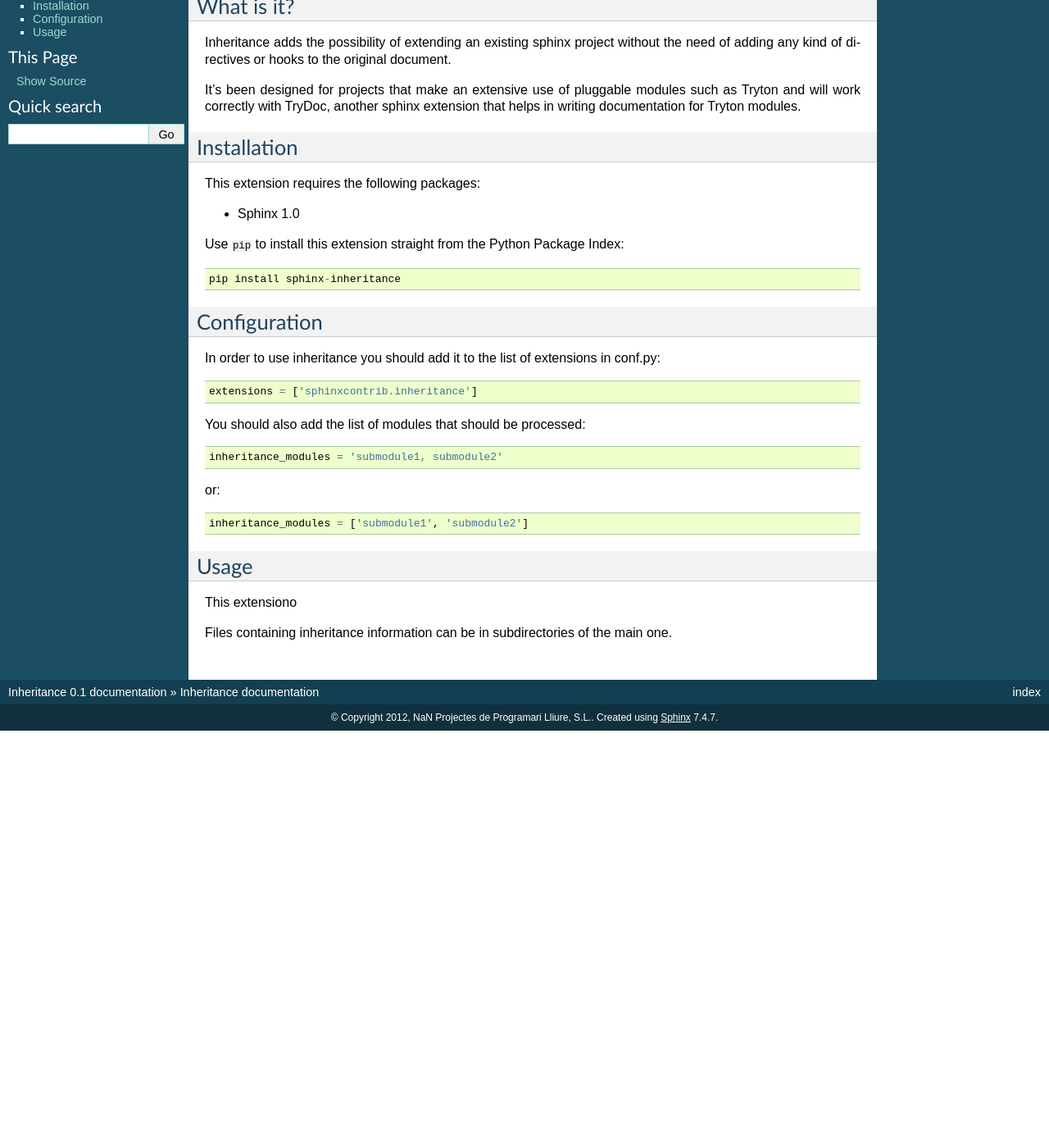
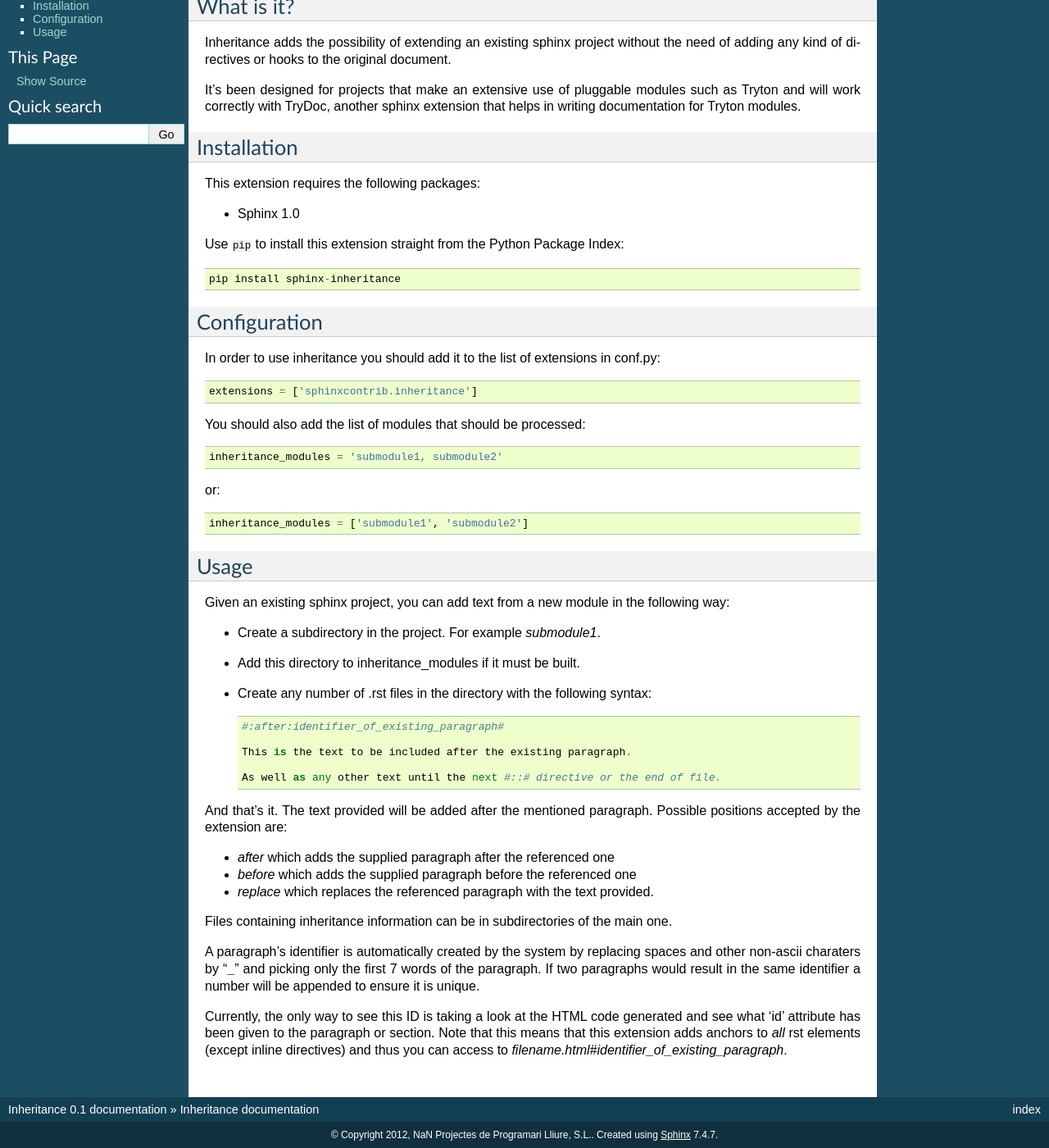
Before and after one commit to NaN-tic/sphinxcontrib-inheritance, a Sphinx documentation site: the page built from doc/index.rst, in a window 1280 px wide and 1400 px high, scrolled down 107 px. Shown: the whole window at 82% size. Built offline with Sphinx 7.4.7, drawn with Linux system fonts in a browser that asks for light colours; before the commit the page ends 998 px from its top, so only the background shows below that.

Commit message:
Improve extension documentation.

```diff
--- a/doc/index.rst
+++ b/doc/index.rst
@@ -43,6 +43,33 @@ or::
 Usage
 -----
 
-This extensiono
+Given an existing sphinx project, you can add text from a new module in the following way:
 
+* Create a subdirectory in the project. For example *submodule1*.
+* Add this directory to inheritance_modules if it must be built.
+* Create any number of .rst files in the directory with the following syntax::
+
+   #:after:identifier_of_existing_paragraph#
+
+   This is the text to be included after the existing paragraph.
+
+   As well as any other text until the next #::# directive or the end of file.
+
+And that's it. The text provided will be added after the mentioned paragraph.
+Possible positions accepted by the extension are:
+
+* *after* which adds the supplied paragraph after the referenced one
+* *before* which adds the supplied paragraph before the referenced one
+* *replace* which replaces the referenced paragraph with the text provided.
 Files containing inheritance information can be in subdirectories of the main one.
+
+A paragraph's identifier is automatically created by the system by replacing
+spaces and other non-ascii charaters by "**_**" and picking only the first 7 words
+of the paragraph. If two paragraphs would result in the same identifier a
+number will be appended to ensure it is unique.
+
+Currently, the only way to see this ID is taking a look at the HTML code
+generated and see what 'id' attribute has been given to the paragraph or
+section. Note that this means that this extension adds anchors to *all* rst
+elements (except inline directives) and thus you can access to
+*filename.html#identifier_of_existing_paragraph*.
```
